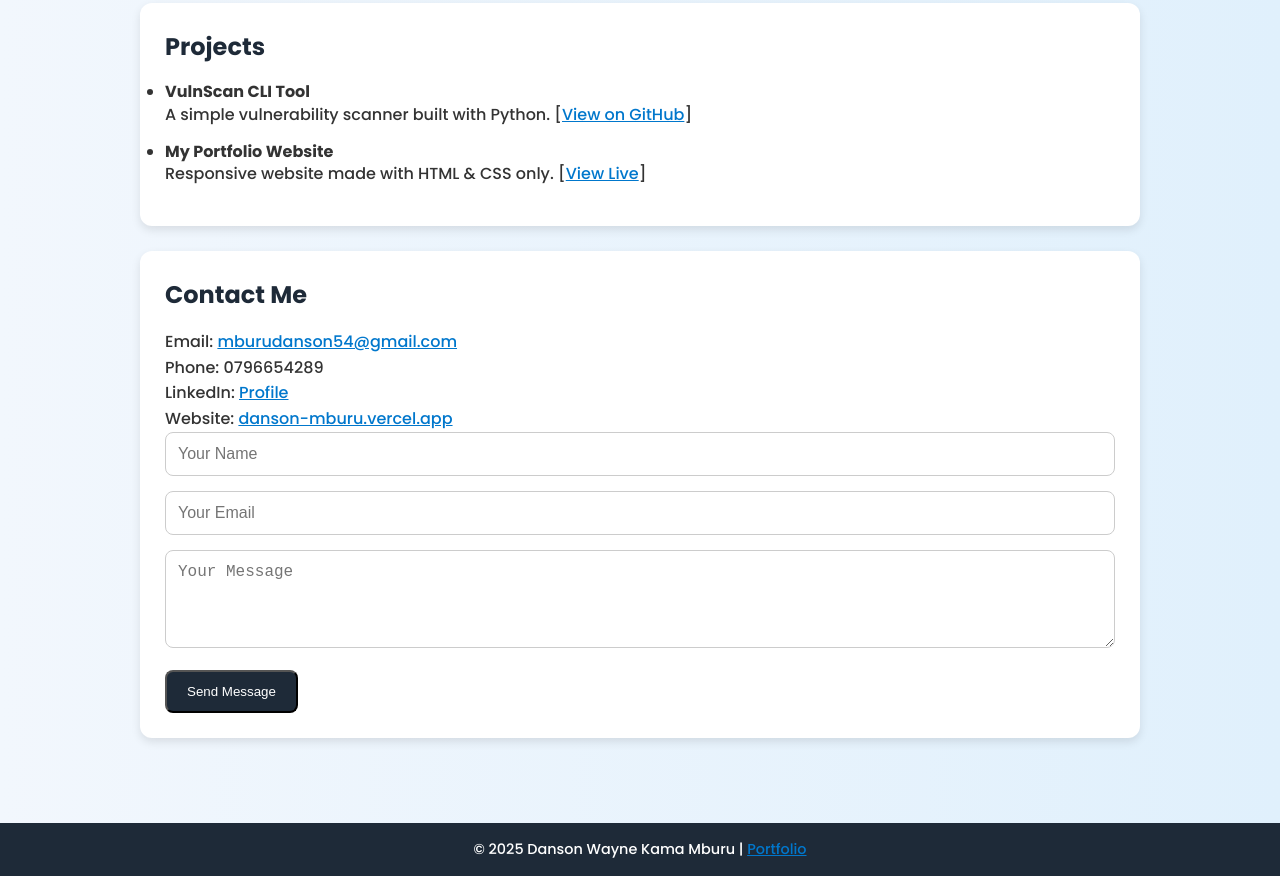
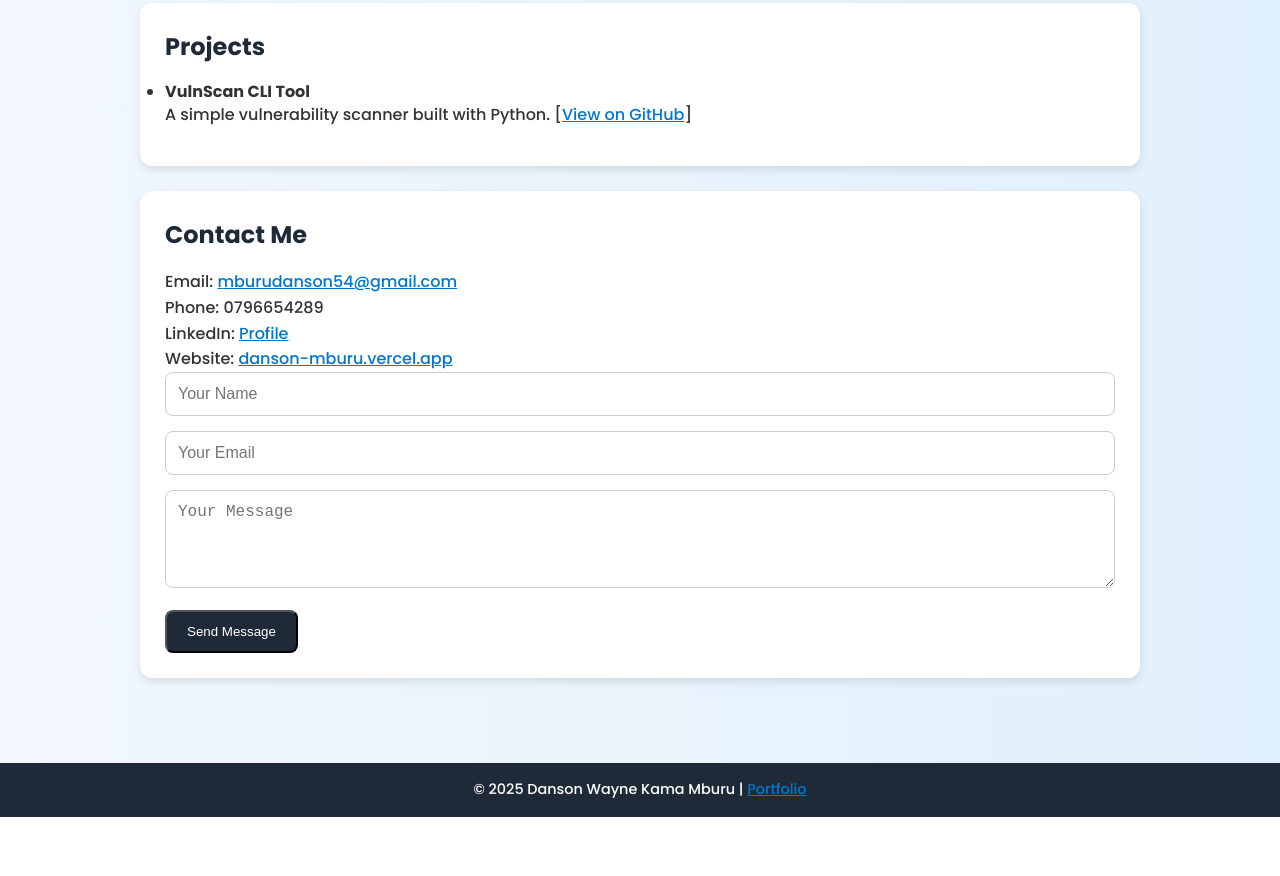
Before and after one commit to MburuDan/PLP-hackathon, a plain HTML site: page index.html in a window 1280 px wide. Shown: the part 1162-2038 px from the top of the page. After the commit the page ends 1979 px from the top, so only its background shows below. Drawn offline with Linux system fonts and the light colour scheme.

Commit message:
updating

```diff
--- a/index.html
+++ b/index.html
@@ -70,10 +70,6 @@
           <strong>VulnScan CLI Tool</strong><br>
           A simple vulnerability scanner built with Python. [<a href="#">View on GitHub</a>]
         </li>
-        <li>
-          <strong>My Portfolio Website</strong><br>
-          Responsive website made with HTML & CSS only. [<a href="#">View Live</a>]
-        </li>
       </ul>
     </section>
 
```
